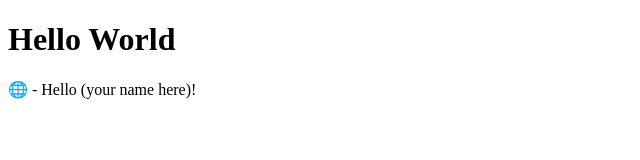
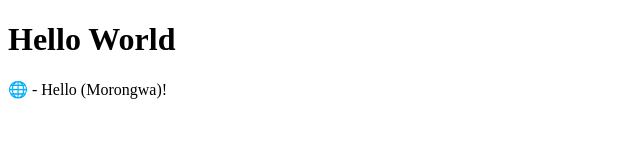
Before and after one commit to morongwa1/lab1, a plain HTML site: page index.html in a window 1280 px wide. Shown: the full height of the page, 0-640 px from the left. Drawn offline with Linux system fonts and the light colour scheme.

Commit message:
Added a name

```diff
--- a/index.html
+++ b/index.html
@@ -7,7 +7,7 @@
 <body>
     <h1>Hello World</h1>
     <p>
-    &#127760 - Hello (your name here)!
+    &#127760 - Hello (Morongwa)!
     </p>
 </body>
 </html>
```
